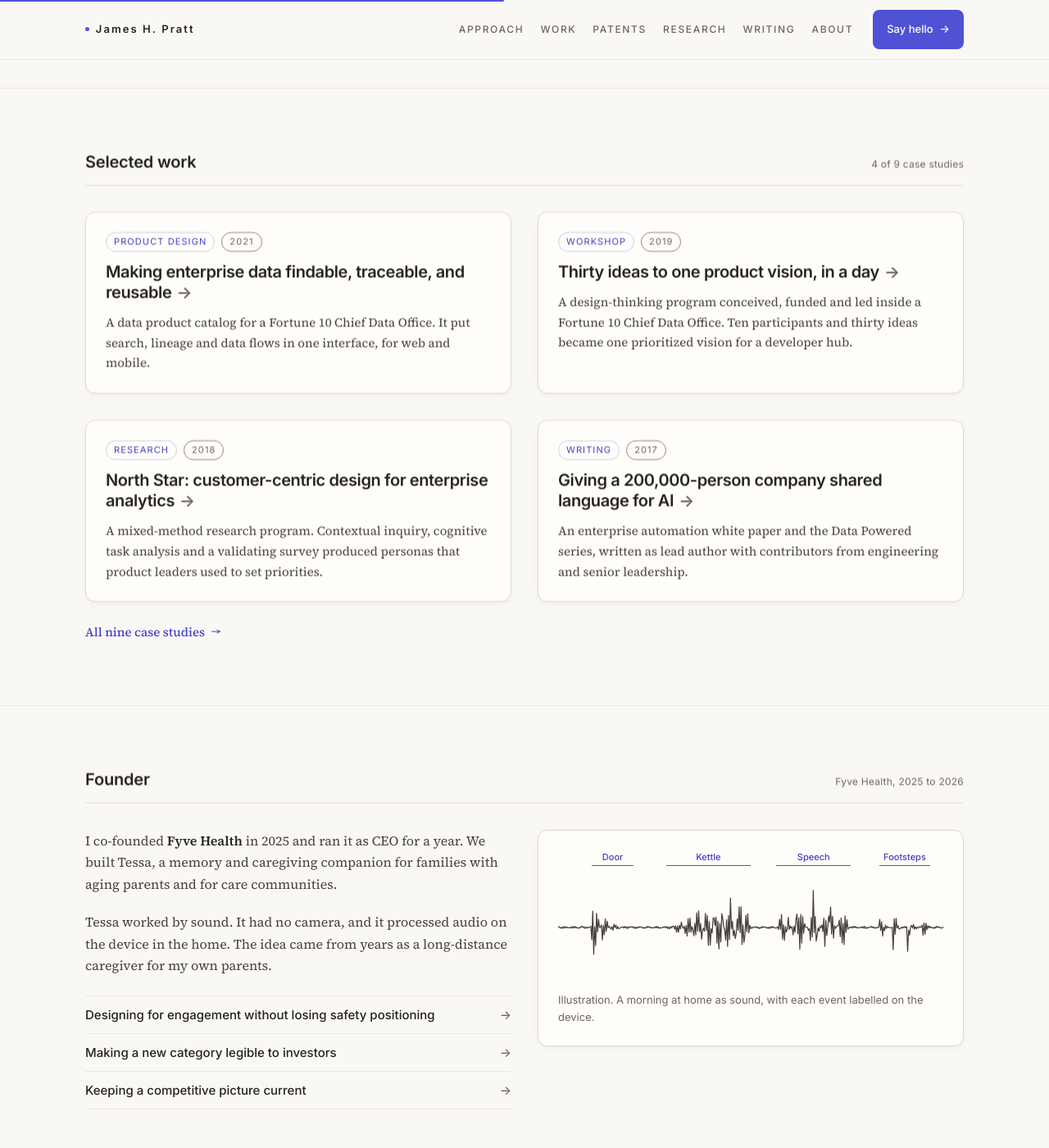
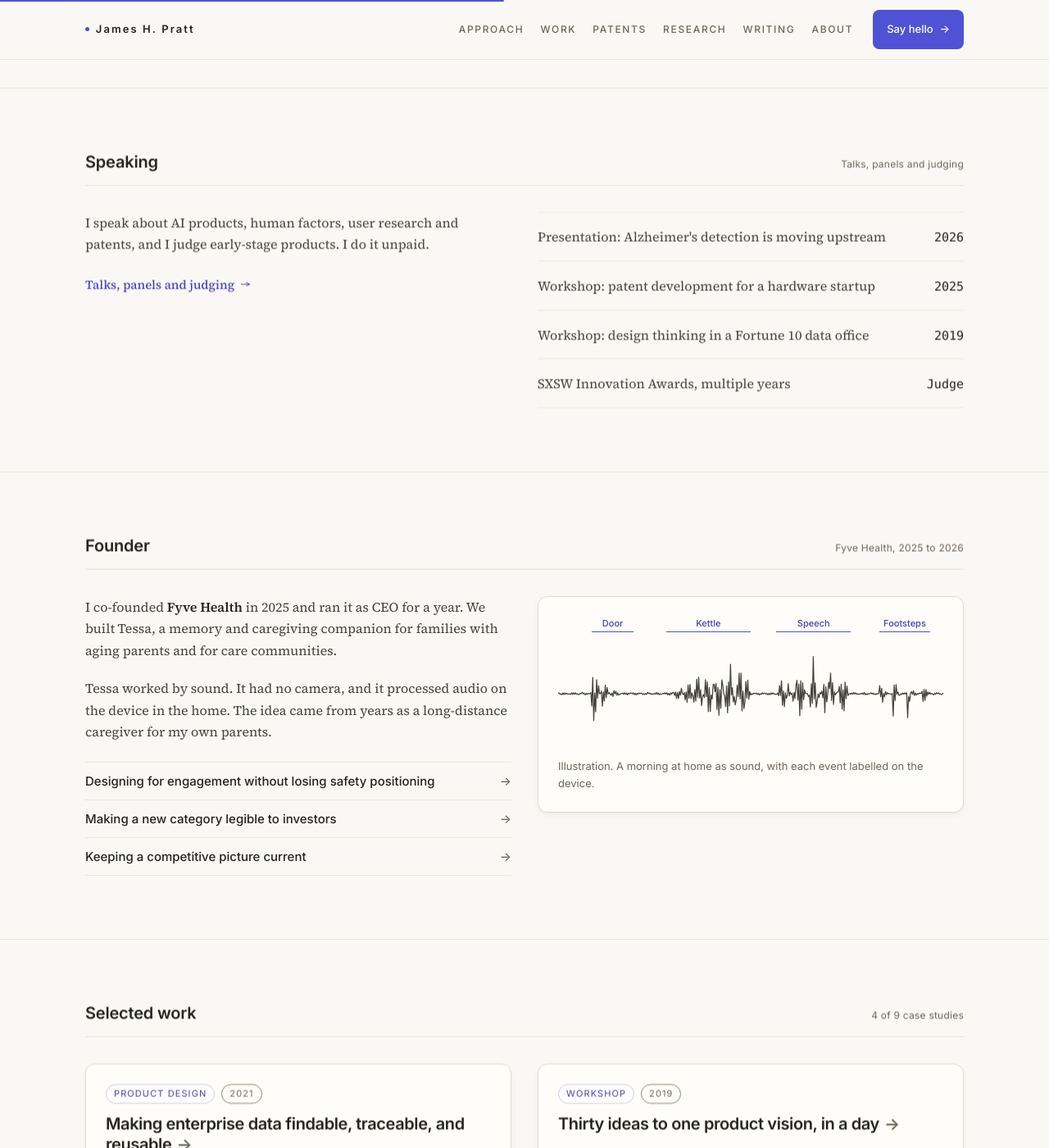
Before and after one commit to prattatx/prattatx.github.io, a Jekyll site: the page built from index.html, in a window 1280 px wide and 1400 px high, scrolled down 1796 px. Shown: the whole window at 82% size. Built offline with Jekyll 4.4.1, drawn with Linux system fonts in a browser that asks for light colours; the list of posts is cut into pages by our own code; some of the changed text lies outside the part shown.

Commit message:
Home: Speaking block, Founder above Selected work, plainer record labels
From a simulated first-time-visitor walkthrough (one persona, so a
hypothesis). Adds a Speaking block built from the published Speaking
page, moves Founder above Selected work, names who now holds the two
sold patents, adds the human factors track to the Ph.D. line, and says
in the contact block that talks are unpaid. No new facts.
Ticket T-2026-11-0142.

Co-Authored-By: Claude Fable 5.2 <noreply@anthropic.com>

```diff
--- a/index.html
+++ b/index.html
@@ -130,7 +130,7 @@ description: "James H. Pratt, Ph.D. Cognitive psychologist and AI product leader
         <dl class="dl">
           <div><dt>Granted U.S. patents</dt><dd>358</dd></div>
           <div><dt>Active and in force</dt><dd>226</dd></div>
-          <div><dt>Now owned by other companies</dt><dd>2</dd></div>
+          <div><dt>Sold by AT&amp;T, now held by Hyundai and SimpliSafe</dt><dd>2</dd></div>
           <div><dt>Inventor rank at AT&amp;T, company-wide</dt><dd>Top 10</dd></div>
         </dl>
         <a class="link-out" href="/patents/">Search the portfolio <span class="arrow" aria-hidden="true">&rarr;</span></a>
@@ -139,7 +139,7 @@ description: "James H. Pratt, Ph.D. Cognitive psychologist and AI product leader
       <div>
         <h3 class="dl-head">Research and standing</h3>
         <dl class="dl">
-          <div><dt>Ph.D., I/O Psychology, UConn</dt><dd>2002</dd></div>
+          <div><dt>Ph.D., I/O Psychology (human factors), UConn</dt><dd>2002</dd></div>
           <div><dt>M.A., I/O Psychology, UConn</dt><dd>2000</dd></div>
           <div><dt>B.A., Psychology, Boston University</dt><dd>1990</dd></div>
           <div><dt>Peer-reviewed publications</dt><dd>9</dd></div>
@@ -153,44 +153,37 @@ description: "James H. Pratt, Ph.D. Cognitive psychologist and AI product leader
   </div>
 </section>
 
-<!-- ═══════════ WORK ═══════════ -->
-<section class="section" id="work">
+<!-- ═══════════ SPEAKING ═══════════ -->
+<section class="section" id="speaking">
   <div class="shell">
 
     <div class="sec-head reveal">
-      <h2 class="label">Selected work</h2>
-      <span class="count">4 of 9 case studies</span>
+      <h2 class="label">Speaking</h2>
+      <span class="count">Talks, panels and judging</span>
     </div>
 
-    <div class="g2 cards reveal">
+    <div class="g2 reveal">
 
-      <a class="card" href="/work/att-data-product-catalog/">
-        <div class="tags"><span class="tag">Product design</span><span class="tag tag-quiet">2021</span></div>
-        <h3>Making enterprise data findable, traceable, and reusable<span class="arrow" aria-hidden="true">&rarr;</span></h3>
-        <p>A data product catalog for a Fortune 10 Chief Data Office. It put search, lineage and data flows in one interface, for web and mobile.</p>
-      </a>
+      <div>
+        <div class="prose">
+          <p>
+            I speak about AI products, human factors, user research and patents, and I judge
+            early-stage products. I do it unpaid.
+          </p>
+        </div>
+        <a class="link-out" href="/speaking/">Talks, panels and judging <span class="arrow" aria-hidden="true">&rarr;</span></a>
+      </div>
 
-      <a class="card" href="/work/att-design-thinking-workshop/">
-        <div class="tags"><span class="tag">Workshop</span><span class="tag tag-quiet">2019</span></div>
-        <h3>Thirty ideas to one product vision, in a day<span class="arrow" aria-hidden="true">&rarr;</span></h3>
-        <p>A design-thinking program conceived, funded and led inside a Fortune 10 Chief Data Office. Ten participants and thirty ideas became one prioritized vision for a developer hub.</p>
-      </a>
-
-      <a class="card" href="/work/att-persona-research/">
-        <div class="tags"><span class="tag">Research</span><span class="tag tag-quiet">2018</span></div>
-        <h3>North Star: customer-centric design for enterprise analytics<span class="arrow" aria-hidden="true">&rarr;</span></h3>
-        <p>A mixed-method research program. Contextual inquiry, cognitive task analysis and a validating survey produced personas that product leaders used to set priorities.</p>
-      </a>
-
-      <a class="card" href="/work/att-white-papers/">
-        <div class="tags"><span class="tag">Writing</span><span class="tag tag-quiet">2017</span></div>
-        <h3>Giving a 200,000-person company shared language for AI<span class="arrow" aria-hidden="true">&rarr;</span></h3>
-        <p>An enterprise automation white paper and the Data Powered series, written as lead author with contributors from engineering and senior leadership.</p>
-      </a>
+      <div>
+        <dl class="dl">
+          <div><dt>Presentation: Alzheimer's detection is moving upstream</dt><dd>2026</dd></div>
+          <div><dt>Workshop: patent development for a hardware startup</dt><dd>2025</dd></div>
+          <div><dt>Workshop: design thinking in a Fortune 10 data office</dt><dd>2019</dd></div>
+          <div><dt>SXSW Innovation Awards, multiple years</dt><dd>Judge</dd></div>
+        </dl>
+      </div>
 
     </div>
-
-    <a class="link-out" href="/work/">All nine case studies <span class="arrow" aria-hidden="true">&rarr;</span></a>
 
   </div>
 </section>
@@ -246,6 +239,48 @@ description: "James H. Pratt, Ph.D. Cognitive psychologist and AI product leader
   </div>
 </section>
 
+<!-- ═══════════ WORK ═══════════ -->
+<section class="section" id="work">
+  <div class="shell">
+
+    <div class="sec-head reveal">
+      <h2 class="label">Selected work</h2>
+      <span class="count">4 of 9 case studies</span>
+    </div>
+
+    <div class="g2 cards reveal">
+
+      <a class="card" href="/work/att-data-product-catalog/">
+        <div class="tags"><span class="tag">Product design</span><span class="tag tag-quiet">2021</span></div>
+        <h3>Making enterprise data findable, traceable, and reusable<span class="arrow" aria-hidden="true">&rarr;</span></h3>
+        <p>A data product catalog for a Fortune 10 Chief Data Office. It put search, lineage and data flows in one interface, for web and mobile.</p>
+      </a>
+
+      <a class="card" href="/work/att-design-thinking-workshop/">
+        <div class="tags"><span class="tag">Workshop</span><span class="tag tag-quiet">2019</span></div>
+        <h3>Thirty ideas to one product vision, in a day<span class="arrow" aria-hidden="true">&rarr;</span></h3>
+        <p>A design-thinking program conceived, funded and led inside a Fortune 10 Chief Data Office. Ten participants and thirty ideas became one prioritized vision for a developer hub.</p>
+      </a>
+
+      <a class="card" href="/work/att-persona-research/">
+        <div class="tags"><span class="tag">Research</span><span class="tag tag-quiet">2018</span></div>
+        <h3>North Star: customer-centric design for enterprise analytics<span class="arrow" aria-hidden="true">&rarr;</span></h3>
+        <p>A mixed-method research program. Contextual inquiry, cognitive task analysis and a validating survey produced personas that product leaders used to set priorities.</p>
+      </a>
+
+      <a class="card" href="/work/att-white-papers/">
+        <div class="tags"><span class="tag">Writing</span><span class="tag tag-quiet">2017</span></div>
+        <h3>Giving a 200,000-person company shared language for AI<span class="arrow" aria-hidden="true">&rarr;</span></h3>
+        <p>An enterprise automation white paper and the Data Powered series, written as lead author with contributors from engineering and senior leadership.</p>
+      </a>
+
+    </div>
+
+    <a class="link-out" href="/work/">All nine case studies <span class="arrow" aria-hidden="true">&rarr;</span></a>
+
+  </div>
+</section>
+
 <!-- ═══════════ WRITING ═══════════ -->
 <section class="section" id="writing">
   <div class="shell">
@@ -285,7 +320,8 @@ description: "James H. Pratt, Ph.D. Cognitive psychologist and AI product leader
         <h2>Say hello</h2>
         <p class="lede">
           I'm glad to talk with founders who want a second opinion, students and early-career
-          researchers, event organizers, and old colleagues. I don't take paid work.
+          researchers, event organizers, and old colleagues. I don't take paid work, and I
+          give talks unpaid.
         </p>
         <div class="hero-actions">
           {% if site.calendar_url %}<a class="btn btn-primary" data-cta="contact" href="{{ site.calendar_url }}?utm_source=prattatx&amp;utm_medium=site&amp;utm_campaign=book&amp;utm_content=contact">Book a time <span class="arrow" aria-hidden="true">&rarr;</span></a>{% endif %}
```
Also changed, not shown: design.md (+2 -2 lines), README.md.
